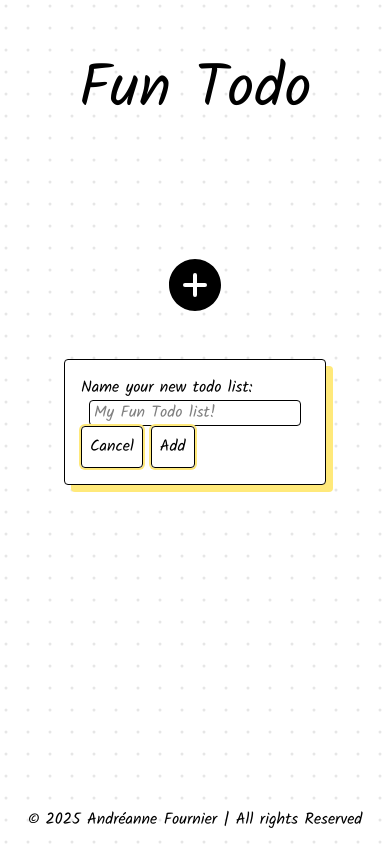
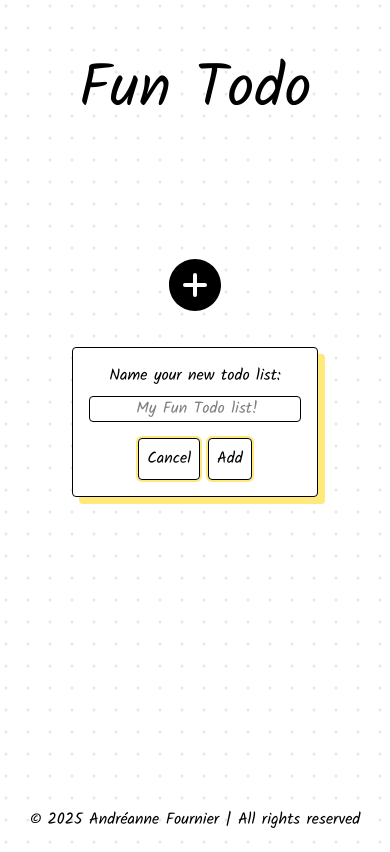
Before and after one commit to FournierAnd/fun-todo, a Next.js app: page / in a window 390 px wide. Both pictures are taken after a click on the button 195 px from the left and 285 px from the top of the page. Built offline with nearby package versions, Linux system fonts and the light colour scheme.

Commit message:
I worked on the responsiveness of the layout

```diff
--- a/app/components/footer.tsx
+++ b/app/components/footer.tsx
@@ -5,7 +5,9 @@ export default function Footer() {
 
     return(
         <div className="flex justify-center items-center p-4 z-0">
-            © {date} Andréanne Fournier | All rights Reserved
+            © {date} Andréanne Fournier | All rights reserved
         </div>
     );
 }
+
+//Tous droits réservés
--- a/app/components/todo.tsx
+++ b/app/components/todo.tsx
@@ -116,9 +116,10 @@ export default function ToDo({ todoId, text, listColor, listId, dispatch }: ToDo
                 {showAlert && (
                     <div ref={deleteTodoRef}
                         style={{ boxShadow: `7px 7px #${listColor}` }}
-                        className="absolute z-20 flex items-center border p-4 bg-white shadow-lg rounded"
+                        className="absolute z-20 flex flex-col items-center border p-4 bg-white shadow-lg rounded"
                     >
-                        <span className="mr-2">Delete this todo?</span>
+                        <span className="mb-2 mr-2">Delete this todo?</span>
+                        <div>
                             <button
                                 type="button"
                                 onClick={() => setShowAlert(false)}
@@ -136,6 +137,7 @@ export default function ToDo({ todoId, text, listColor, listId, dispatch }: ToDo
                                 Delete
                             </button>
                         </div>
+                    </div>
                 )}
             </div>
         </>
--- a/app/components/todoList.tsx
+++ b/app/components/todoList.tsx
@@ -201,13 +201,17 @@ export default function ToDoList({ id, name, color, todos, dispatch }: ToDoListP
                         {isVisible && (
                             <div ref={newTodoRef}
                                 style={{ boxShadow: `7px 7px #${listColor}` }}
-                                className="absolute z-20 flex items-center border p-4 bg-white shadow-lg rounded"
+                                className="absolute z-20 flex flex-col items-center border p-4 bg-white shadow-lg rounded"
                             >
-                                <form onSubmit={handleAddTodo}>
+                                <form onSubmit={handleAddTodo} className="flex flex-col items-center w-full">
+                                    <label className="flex flex-col items-center w-full mb-2">
+                                        <span className="text-md mb-2 text-center">
+                                            Name your new todo:
+                                        </span>
                                         <input
                                             type="text"
                                             name="new-todo"
-                                        placeholder="Name your new todo"
+                                            placeholder="My new todo..."
                                             value={todoText}
                                             onChange={(e) => {
                                                 setTodoText(e.target.value);
@@ -216,8 +220,10 @@ export default function ToDoList({ id, name, color, todos, dispatch }: ToDoListP
                                             onKeyDown={(e) => {
                                                 if (e.key === 'Enter') handleAddTodo(e);
                                             }}
-                                        className="border rounded mr-2 pl-1"
+                                            className="border rounded flex justify-center text-center mb-2 pl-1"
                                         />
+                                    </label>
+                                        <div className="flex justify-center">
                                             <button
                                                 type="button"
                                                 onClick={() => setIsVisible(false)}
@@ -233,6 +239,7 @@ export default function ToDoList({ id, name, color, todos, dispatch }: ToDoListP
                                             >
                                                 Add
                                             </button>
+                                        </div>
                                         {addTodoError && (
                                             <p className="text-red-500 text-sm mt-1">{addTodoError}</p>
                                         )}
@@ -242,9 +249,10 @@ export default function ToDoList({ id, name, color, todos, dispatch }: ToDoListP
                         {showAlert && (
                             <div
                                 style={{ boxShadow: `7px 7px #${listColor}` }}
-                                className="absolute z-20 flex items-center border p-4 bg-white shadow-lg rounded"
+                                className="absolute z-20 flex flex-col items-center border p-4 bg-white shadow-lg rounded"
                             >
-                                <span className="mr-2">Are you sure you want to delete your todo list?</span>
+                                <span className="text-md mb-2 text-center">Are you sure you want to delete your todo list?</span>
+                                <div className="flex justify-center">
                                     <button
                                         type="button"
                                         onClick={() => setShowAlert(false)}
@@ -261,6 +269,7 @@ export default function ToDoList({ id, name, color, todos, dispatch }: ToDoListP
                                     >
                                         Delete
                                     </button>
+                                </div>
                             </div>
                         )}
                     </div>
--- a/app/page.tsx
+++ b/app/page.tsx
@@ -61,11 +61,13 @@ export default function Home() {
         <div
           ref={modalRef}
           style={{ boxShadow: `7px 7px #ffe97a` }}
-          className="fixed top-1/2 left-1/2 -translate-x-1/2 -translate-y-1/2 z-20 flex items-center border p-4 bg-white shadow-lg rounded"
+          className="fixed top-1/2 left-1/2 -translate-x-1/2 -translate-y-1/2 z-20 flex flex-col md:flex-row items-center border p-4 bg-white shadow-lg rounded"
         >
-          <form onSubmit={handleSubmit}>
-            <label>
-              Name your new todo list:
+          <form onSubmit={handleSubmit} className="flex flex-col items-center w-full">
+            <label className="flex flex-col md:flex-row md:items-center w-full mb-2">
+              <span className="text-md mb-2 md:mb-1 md:mr-2 text-center md:text-left">
+                Name your new todo list:
+              </span>
               <input
                 type="text"
                 name="list-name"
@@ -78,12 +80,13 @@ export default function Home() {
                   if (e.key === 'Enter') handleSubmit(e);
                 }}
                 placeholder="My Fun Todo list!"
-                className="border rounded mx-2 pl-1"
+                className="border rounded flex justify-center md:justify-start text-center md:text-left mx-0 md:mx-2 mb-2 pl-1"
               />
             </label>
-            <button type="button" onClick={() => setIsVisible(false)} className="cursor-pointer border ring-2 ring-[#ffe97a] hover:bg-[#ffe97a] transition duration-500 p-2 rounded mr-2">Cancel</button>
-            <button type="submit" className="cursor-pointer border ring-2 ring-[#ffe97a] hover:bg-[#ffe97a] transition duration-500 p-2 rounded">Add</button>
-
+            <div className="flex justify-center">
+              <button type="button" onClick={() => setIsVisible(false)} className="cursor-pointer border ring-2 ring-[#ffe97a] hover:bg-[#ffe97a] transition duration-500 p-2 rounded mr-2">Cancel</button>
+              <button type="submit" className="cursor-pointer border ring-2 ring-[#ffe97a] hover:bg-[#ffe97a] transition duration-500 p-2 rounded">Add</button>
+            </div>
             {listNameError && (
               <p className="text-red-500 text-sm mt-1">{listNameError}</p>
             )}
```
Lines whose indentation alone changed are shown as unchanged.
